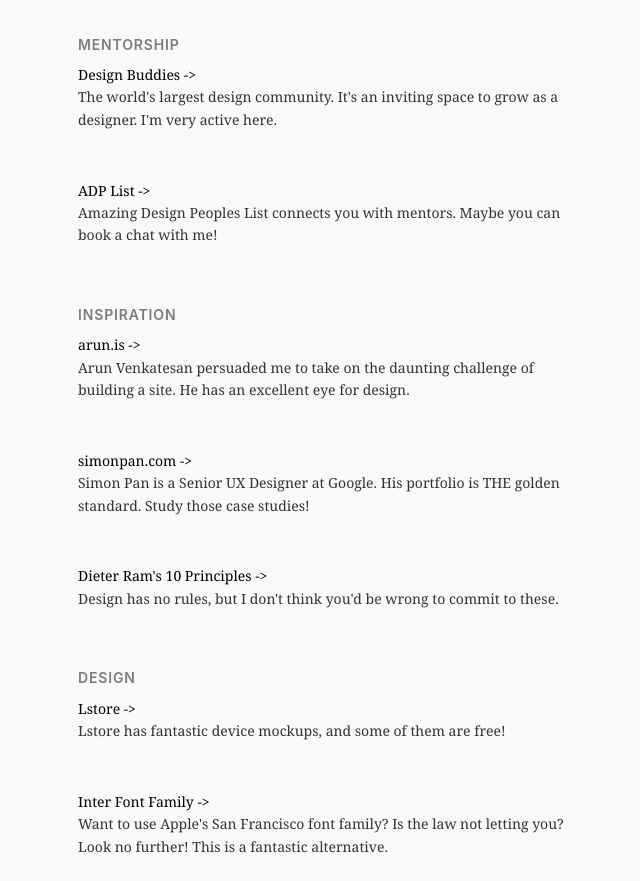
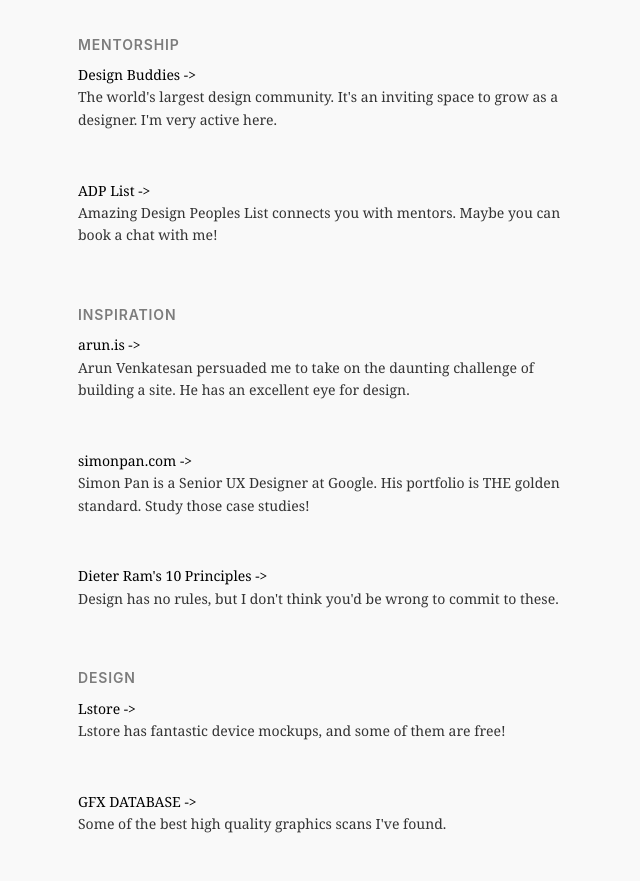
Before and after one commit to sk-srinikumar/site, a Gatsby site: page /resources in a window 1280 px wide. Shown: the part 68-949 px from the top of the page, without its empty margins (318-958 px from the left). Built offline with nearby package versions, Linux system fonts and the light colour scheme; Gatsby itself is replaced by a stand-in of ours.

Commit message:
typos and gfx link

```diff
--- a/src/pages/about.mdx
+++ b/src/pages/about.mdx
@@ -21,7 +21,7 @@
 
 ## MUSIC
 
-In 2018, I picked up a book on music theory, took a poetry class, bought a dusty midi keyboard off of eBay, and purchased Logic Pro X. It’s 2021, and I’m finally ready to build an album… once I buy a Fender Jazzmaster I’m saving up for.
+In 2018, I picked up a book on music theory, took a poetry class, bought a dusty midi keyboard off of eBay, and purchased Logic Pro X. It’s 2021 and I’m finally ready to build an album… once I buy the gorgeous blue Fender Jazzmaster I’m saving up for.
 
 My comfort zones are Japanese city pop, David Bowie and Kanye West. Lately, I’ve opened up to jazz and video-game soundtracks. I’ve scientifically proven that I can do more pull-ups (4 instead of 3) while listening to music from the Yakuza series. Check this one out:
 
--- a/src/pages/resources.mdx
+++ b/src/pages/resources.mdx
@@ -30,9 +30,12 @@
 <a href="https://www.ls.graphics"> Lstore -> </a>   <br  />
 Lstore has fantastic device mockups, and some of them are free!  <br  />  <br  />
 
+<a href="https://www.ls.graphics"> GFX DATABASE -> </a>   <br  />
+Some of the best high quality graphics scans I've found.  <br  />  <br  />
+
 
 <a href="https://rsms.me/inter/"> Inter Font Family -> </a>   <br  />
-Want to use Apple's San Francisco font family? Is the law not letting you? Look no further! This is a fantastic alternative.
+Want to use Apple's San Francisco font family? Is the law not letting you? Look no further! This is just as good.
 
 ## TECH
 <a href="https://www.gatsbyjs.com">Gatsby -> </a>  <br  />
```
